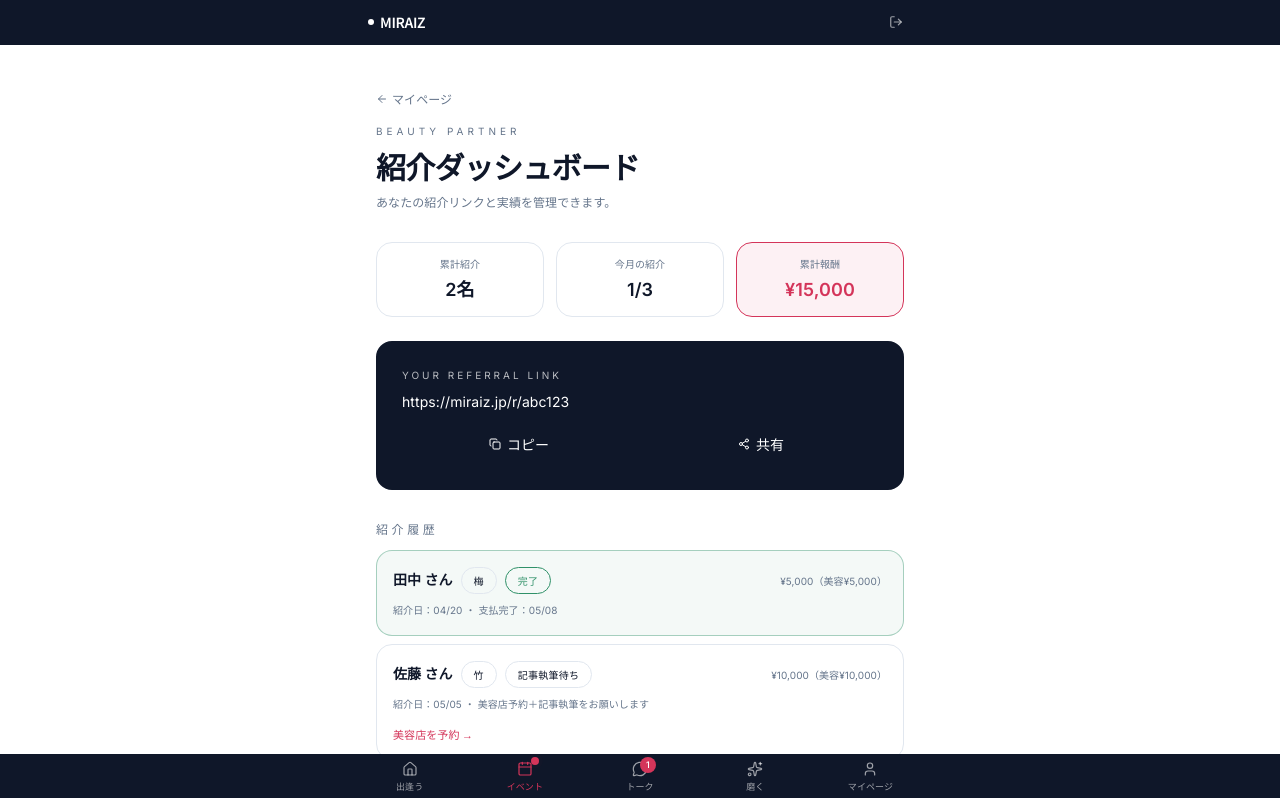
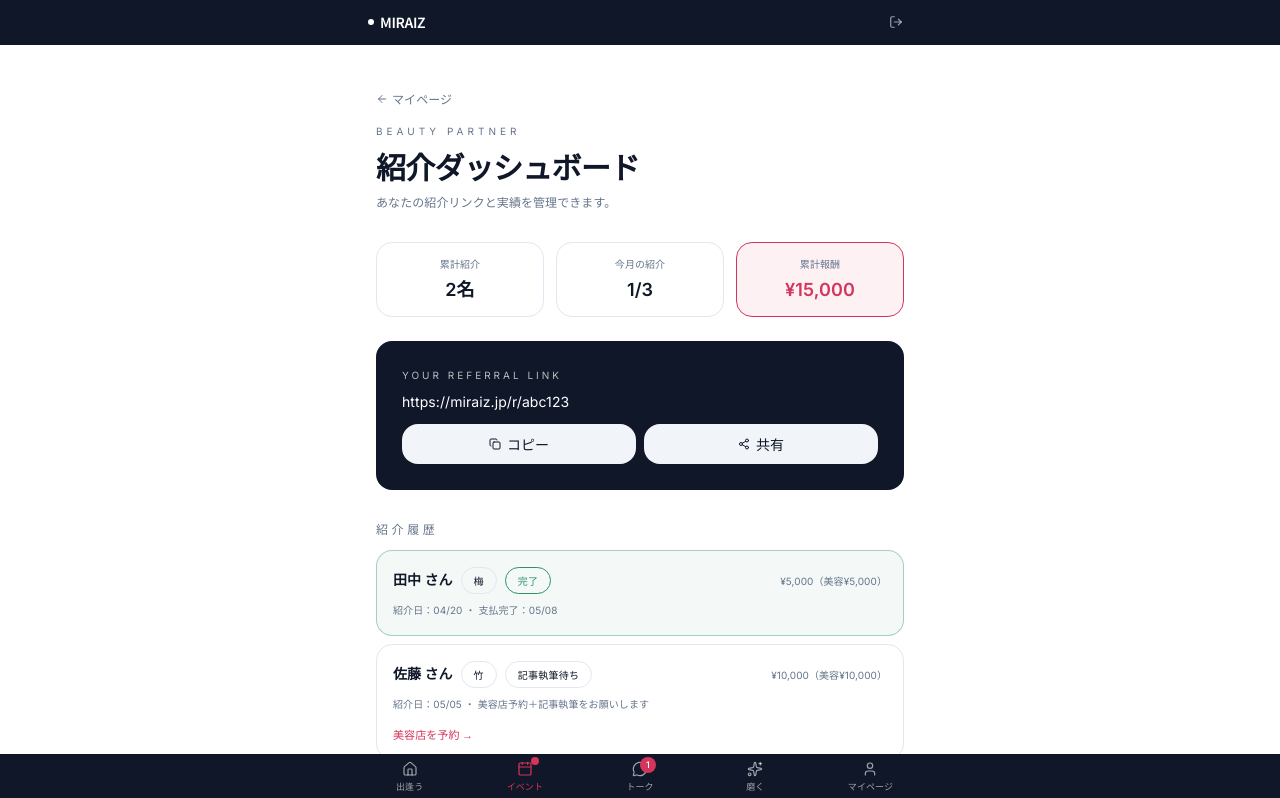
Before and after one commit to yamashita0330/miraiz, a Next.js app: page /referral in a window 1280 px wide. Shown: the top 798 px of the page. Built offline with nearby package versions, Linux system fonts and the light colour scheme.

Commit message:
Fix Vercel build: type errors in DateProposal, page, referral, compliance, permissions, RadarChart

```diff
--- a/src/app/messages/[id]/DateProposal.tsx
+++ b/src/app/messages/[id]/DateProposal.tsx
@@ -60,7 +60,7 @@ export function DateProposalModal({ partnerName, myUserId, state, onClose, onCon
     state.proposal.status === 'confirmed' ? 'view' :
     'compose';
 
-  const [step, setStep] = useState(initialStep);
+  const [step, setStep] = useState<'view' | 'compose' | 'sending' | 'sent'>(initialStep);
   const [drafts, setDrafts] = useState<DateCandidate[]>([
     { datetime: '', location: '' },
     { datetime: '', location: '' },
--- a/src/app/page.tsx
+++ b/src/app/page.tsx
@@ -281,7 +281,7 @@ export default function HomePage() {
             あなたの「愛着スタイル × 動機」が分かります。
           </p>
           <Link href="/diagnostic">
-            <Button fullWidth size="lg" variant="secondary" className="group h-12 text-sm">
+            <Button fullWidth size="lg" variant="soft" className="group h-12 text-sm">
               診断を始める（無料）
               <ArrowRight className="h-4 w-4 transition-transform group-hover:translate-x-0.5" aria-hidden />
             </Button>
--- a/src/app/referral/page.tsx
+++ b/src/app/referral/page.tsx
@@ -314,7 +314,7 @@ export default function ReferralPage() {
                 <div className="flex gap-2">
                   <Button
                     size="sm"
-                    variant="secondary"
+                    variant="soft"
                     onClick={copyLink}
                     className="flex-1 gap-1.5"
                   >
@@ -324,7 +324,7 @@ export default function ReferralPage() {
                       <><Copy className="h-3 w-3" aria-hidden />コピー</>
                     )}
                   </Button>
-                  <Button size="sm" variant="secondary" className="flex-1 gap-1.5">
+                  <Button size="sm" variant="soft" className="flex-1 gap-1.5">
                     <Share2 className="h-3 w-3" aria-hidden />共有
                   </Button>
                 </div>
--- a/src/app/staff/compliance/page.tsx
+++ b/src/app/staff/compliance/page.tsx
@@ -3,6 +3,7 @@
 import { useState } from 'react';
 import Link from 'next/link';
 import { ArrowLeft, FileText, Upload, AlertTriangle, CheckCircle2, Building2, Receipt, Scale, ScrollText, ShieldCheck, FileArchive, FileLock, Calculator, Camera } from 'lucide-react';
+import type { LucideIcon } from 'lucide-react';
 import { Header } from '@/components/Header';
 import { Badge } from '@/components/ui/badge';
 import { Button } from '@/components/ui/button';
@@ -14,7 +15,7 @@ import {
   type ComplianceDocCategory,
 } from '@/lib/demo';
 
-const CATEGORY_ICONS: Record<ComplianceDocCategory, React.ComponentType<{ className?: string; strokeWidth?: number; 'aria-hidden'?: boolean }>> = {
+const CATEGORY_ICONS: Record<ComplianceDocCategory, LucideIcon> = {
   business_license: Building2,
   invoice_registration: Receipt,
   tokutei_disclosure: Scale,
--- a/src/app/staff/permissions/page.tsx
+++ b/src/app/staff/permissions/page.tsx
@@ -3,6 +3,7 @@
 import { useState } from 'react';
 import Link from 'next/link';
 import { ArrowLeft, UserCog, Plus, Shield, ShieldCheck, ShieldOff, KeyRound, CheckCircle2, X } from 'lucide-react';
+import type { LucideIcon } from 'lucide-react';
 import { Header } from '@/components/Header';
 import { Badge } from '@/components/ui/badge';
 import { Button } from '@/components/ui/button';
@@ -16,7 +17,7 @@ import {
   type StaffRole,
 } from '@/lib/demo';
 
-const ROLE_ICONS: Record<StaffRole, React.ComponentType<{ className?: string; strokeWidth?: number; 'aria-hidden'?: boolean }>> = {
+const ROLE_ICONS: Record<StaffRole, LucideIcon> = {
   owner: ShieldCheck,
   admin: Shield,
   operator: UserCog,
--- a/src/components/RadarChart.tsx
+++ b/src/components/RadarChart.tsx
@@ -111,7 +111,7 @@ export function RadarChart({ axes, series, size = 280, max = 100 }: RadarChartPr
             y={y + (isTop ? 0 : isBottom ? 4 : 0)}
             fontSize={10}
             textAnchor="middle"
-            dominantBaseline={isTop ? 'baseline' : isBottom ? 'hanging' : 'middle'}
+            dominantBaseline={isTop ? 'alphabetic' : isBottom ? 'hanging' : 'middle'}
             className="fill-muted-foreground"
           >
             {axis.label}
```
